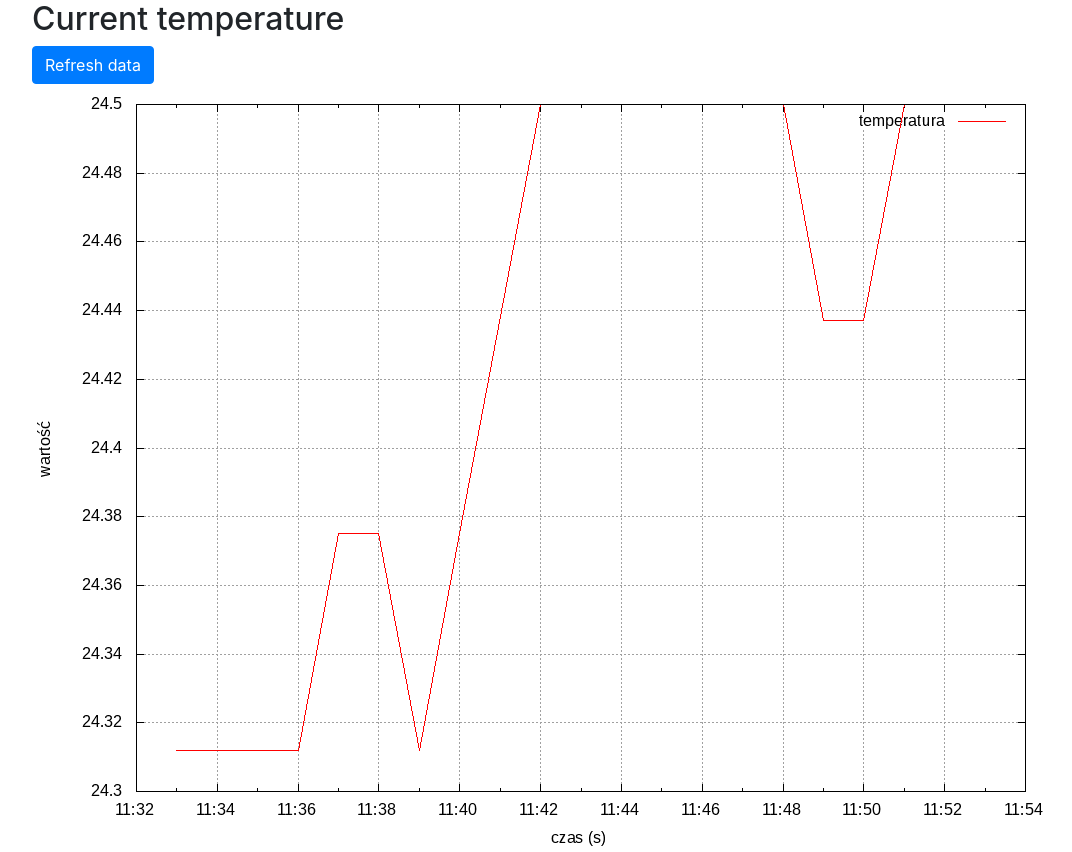
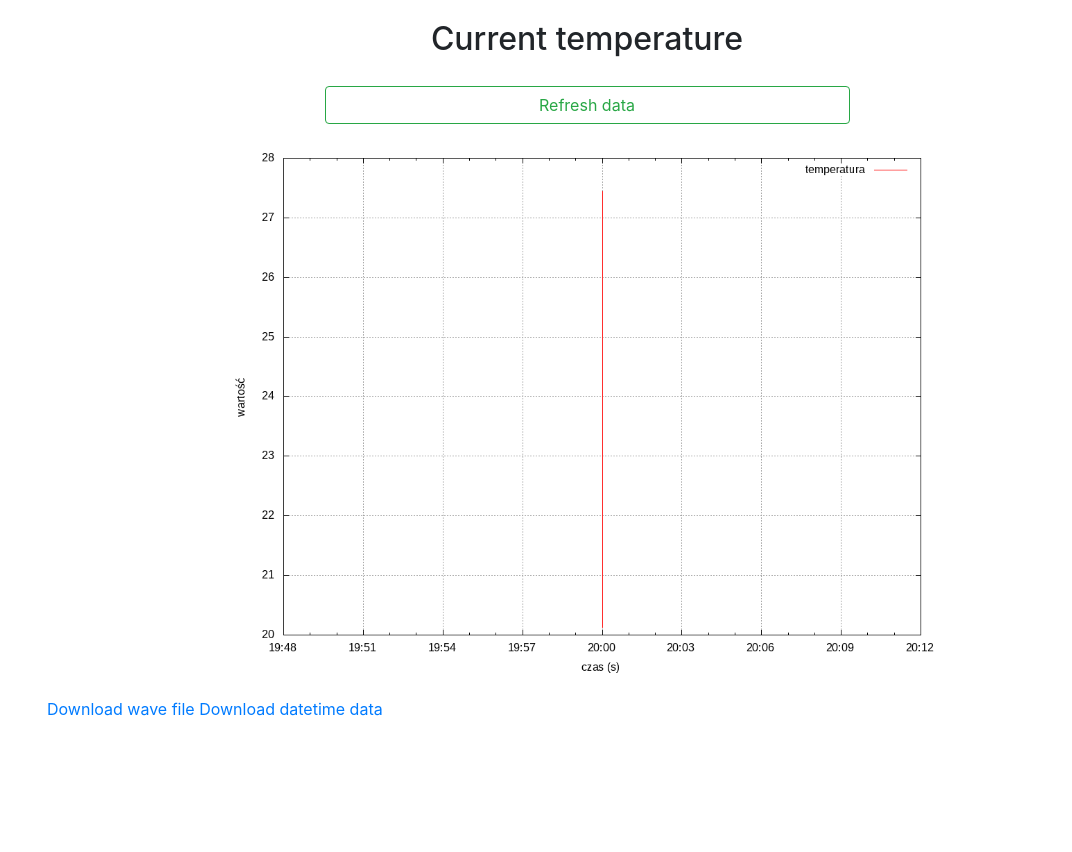
Before and after one commit to stasius12/akumalina, a Flask app: template akumalina/templates/main.html in a window 1280 px wide. Shown: the whole page, without its empty margins (53-1125 px from the left). After the commit the page ends 716 px from the top, so only its background shows below. Run offline with Flask 2, Linux system fonts and the light colour scheme; the template is opened without the code that fills it, so the values that code supplies are empty; some libraries are stand-ins or nearby versions.

Commit message:
Add temperatures files

```diff
--- a/akumalina/app.py
+++ b/akumalina/app.py
@@ -1,11 +1,15 @@
 from flask import Flask, render_template
-import os
+from flask_caching import Cache
+import time
 from subprocess import check_output
 
 app = Flask(__name__)
+cache = Cache(app,config={'CACHE_TYPE': 'simple'})
 
 @app.route('/')
+@cache.cached(timeout=50)
 def hello():
+    time.sleep(10)
     check_output('./temperatures/rysowanie.sh')
     return render_template('main.html')
 
--- /dev/null
+++ b/akumalina/static/css/main.css
@@ -0,0 +1,3 @@
+.row {
+	margin: 20px 0 10px 0;
+}
--- a/akumalina/temperatures/get_temp.py
+++ b/akumalina/temperatures/get_temp.py
@@ -9,7 +9,7 @@ class Temperature(object):
     def get_temperature(self, unit='C', date=True):
         unit = self.sensor.DEGREES_C if unit == 'C' else self.sensor.DEGREES_F
         if date:
-            date_today = datetime.today().strftime('%H:%M')
+            date_today = datetime.today().strftime('%Y-%m-%dT%H:%M')
             return (date_today, self.sensor.get_temperature(unit=unit))
         return self.sensor.get_temperature(unit=unit)
 
--- a/akumalina/templates/main.html
+++ b/akumalina/templates/main.html
@@ -1,24 +1,31 @@
 <html>
 <head>
+   <meta name="viewport" content="width=device-width, initial-scale=1">
    <link rel="stylesheet" href="https://stackpath.bootstrapcdn.com/bootstrap/4.3.1/css/bootstrap.min.css" integrity="sha384-ggOyR0iXCbMQv3Xipma34MD+dH/1fQ784/j6cY/iJTQUOhcWr7x9JvoRxT2MZw1T" crossorigin="anonymous">
+   <link rel="stylesheet" href="{{ url_for('static', filename='css/main.css') }}">
 </head>
-
 <body>
    <div class="container">
       <div class="row">
-         <div class="col-md-12">
+         <div class="col-md-12 text-center">
             <h2>Current temperature</h2>
          </div>
       </div>
-      <div class="row">
+      <div class="row justify-content-md-center">
          <div class="col-md-6">
-            <a href='./' class="btn btn-primary">Refresh data</a>
+            <a href='./' class="btn btn-block btn-outline-success">Refresh data</a>
+         </div>
+      </div>
+      <div class="row justify-content-md-center">
+         <div class="col-md-8">
+            <img src="static/test.png" style="max-width: 100%">
          </div>
       </div>
       <div class="row">
          <div class="col-md-12">
-            <img src="static/test.png">
-         </div>
+	    <a href="static/pk_1.wav">Download wave file</a>
+	    <a href="static/data_temp.dat">Download datetime data</a>
+	 </div>
       </div>
    </div>
 </body>
```
Also changed, not shown: akumalina/static/test.png, 4 other files.
